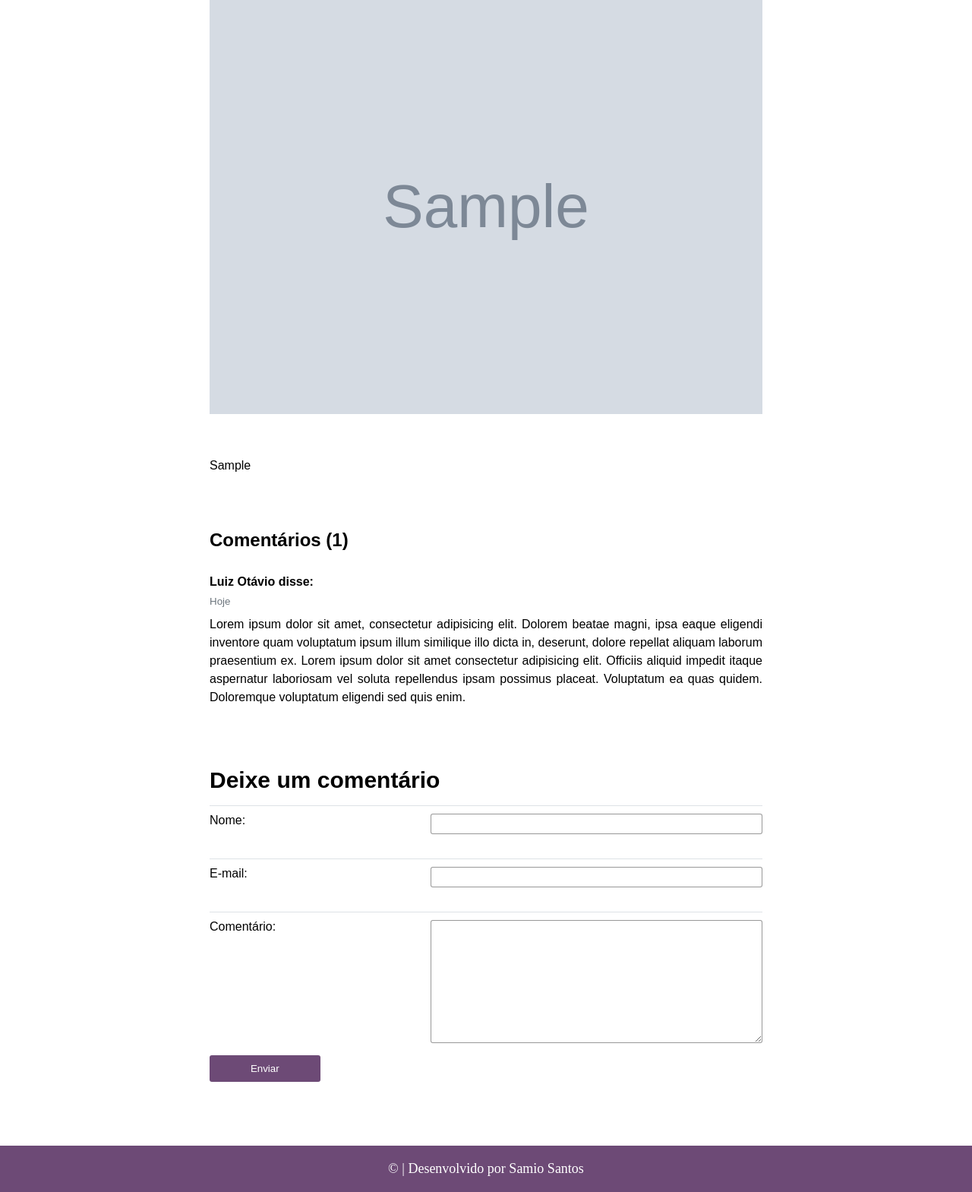
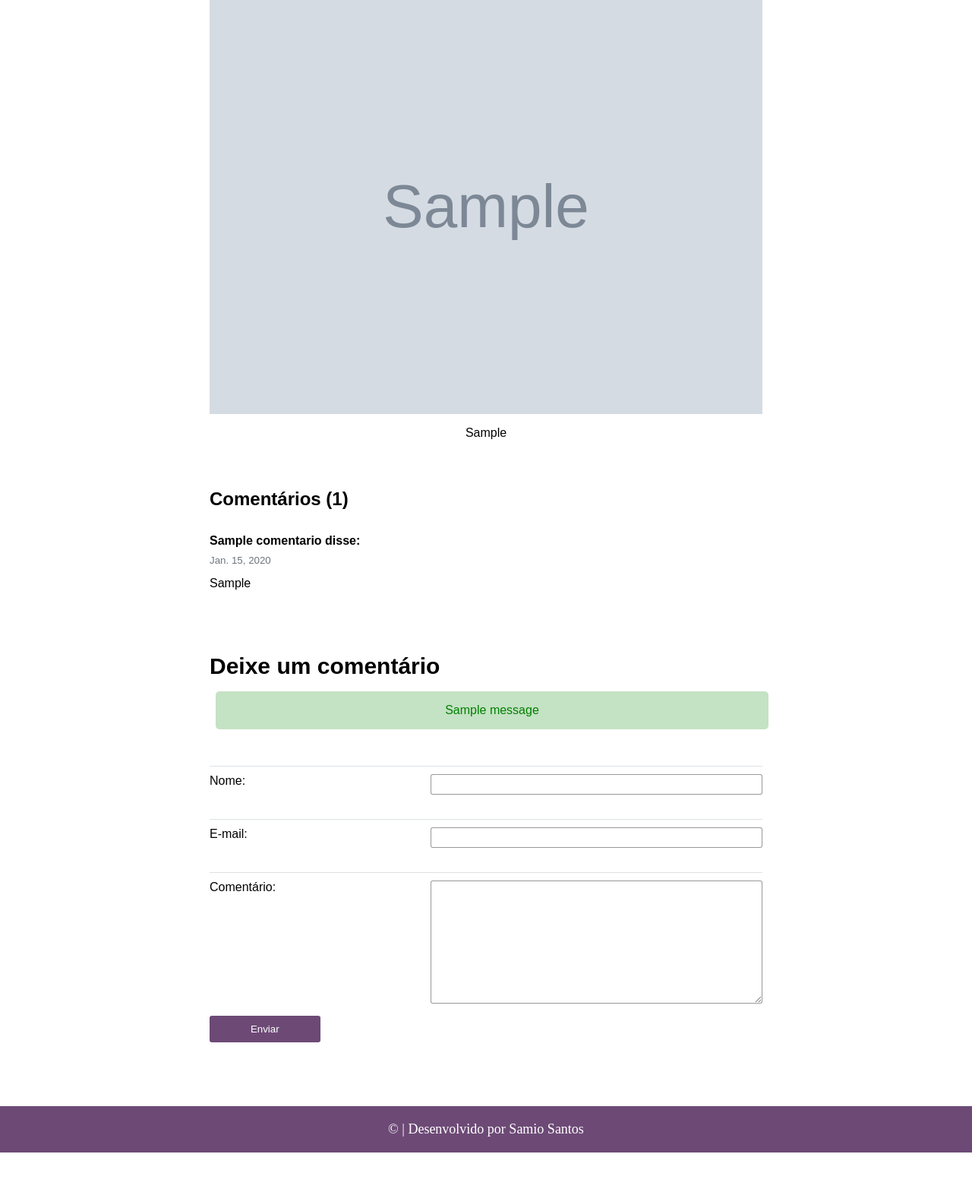
Before and after one commit to Samio-Santos/Projeto_blog_Django, a Django app: page /post/post/1 in a window 1280 px wide. Shown: the part 302-1871 px from the top of the page at 76% size. After the commit the page ends 1819 px from the top, so only its background shows below. Run offline with Django 3.2, Linux system fonts and the light colour scheme; tables that the repository leaves empty hold one stand-in row (values such as "Sample post"); grey boxes marked "Sample" are stand-in pictures; one stand-in notice (Sample message) is shown.

Commit message:
Blog finalizado

```diff
--- /dev/null
+++ b/comentarios/forms.py
@@ -0,0 +1,7 @@
+from django.forms import ModelForm
+from .models import Comentarios
+
+class FormComentario(ModelForm):
+    class Meta:
+        model = Comentarios
+        fields = ('nome', 'email', 'comentario')
--- a/comentarios/models.py
+++ b/comentarios/models.py
@@ -9,7 +9,7 @@ class Comentarios(models.Model):
     email = models.EmailField()
     comentario = models.TextField()
     post_comentario = models.ForeignKey(Post, on_delete=models.CASCADE)
-    usuario_comentario = models.ForeignKey(User, on_delete=models.DO_NOTHING)
+    usuario_comentario = models.ForeignKey(User, on_delete=models.DO_NOTHING, blank=True, null=True)
     data_comentario = models.DateTimeField(default=timezone.now)
     publicado_comentario = models.BooleanField(default=False)
 
@@ -19,4 +19,4 @@ class Comentarios(models.Model):
 
 
     def __str__(self):
-        return self.nome_comentario
+        return self.nome
--- a/files/css/post.css
+++ b/files/css/post.css
@@ -27,14 +27,8 @@
 }
 .cards img {
   margin-top: 4rem;
+  margin-bottom: 1rem;
   width: 100%;
-}
-
-.cards p {
-  text-align: justify;
-  margin-top: 3rem;
-  line-height: 2.5;
-  font-size: 16px;
 }
 
 .comments {
@@ -44,7 +38,6 @@
 
 .comments h4 {
   margin-top: 2rem;
-  /* margin-bottom: 1rem; */
 }
 
 .comments small {
@@ -112,8 +105,18 @@ form button:hover {
   background-color: #370344;
 }
 
+.alert-success {
+  text-align: center;
+  background-color: rgba(0, 128, 0, 0.233);
+  color: green;
+  width: 100%;
+  margin-left: 0.5rem;
+  padding: 1rem;
+  border-radius: 5px;
+  margin-bottom: 3rem;
+}
 
-@media(min-width: 700px) {
+@media (min-width: 700px) {
   .box-container {
     width: 60%;
   }
@@ -126,5 +129,4 @@ form button:hover {
   .cards img {
     height: auto;
   }
-
 }
--- a/post/views.py
+++ b/post/views.py
@@ -1,33 +1,55 @@
 from django.shortcuts import render,get_object_or_404, redirect
 from post.models import Post
+from comentarios.models import Comentarios
 from django.http import Http404
 from django.core.paginator import Paginator
-from django.db.models import Q
+from django.db.models import Q, Case, Count, When
 from django.contrib import messages
+from comentarios.forms import FormComentario
 
-
-# Create your views here.
 
 def index(request):
     data = {}
-    post = Post.objects.order_by('-id')
+    post = Post.objects.order_by('-id').annotate(
+        numero_comentarios=Count(
+            Case(
+                When(comentarios__publicado_comentario=True, then=1)
+            )
+        )
+    )
 
-    paginator = Paginator(post, 2)
+    paginator = Paginator(post, 4)
     page = request.GET.get('p')
     post = paginator.get_page(page)
 
     data['posts'] = post
+
     return render(request, 'posts/index.html', data)
 
 def post(request, id):
     data = {}
 
     post = get_object_or_404(Post, id=id)
+    form = FormComentario(request.POST or None)
+    comments = Comentarios.objects.filter(
+        publicado_comentario=True,
+        post_comentario=post
+    )
 
     if not post.publicado_post:
         raise Http404()
 
+    if request.method == 'POST':
+        if form.is_valid():
+            comentario = Comentarios(**form.cleaned_data)
+            comentario.post_comentario = post
+            comentario.save()
+            messages.success(request, 'Comentário enviado com sucesso!')
+            return redirect('post_detalhe', id=post.id)
+
     data['post'] = post
+    data['form'] = form
+    data['comments'] = comments
 
     return render(request, 'posts/post.html', data)
 
@@ -36,7 +58,7 @@ def post_categoria(request, categoria):
     data = {}
     post = Post.objects.order_by('-id').filter(categoria_post__nome_cat__iexact=categoria)
 
-    paginator = Paginator(post, 2)
+    paginator = Paginator(post, 4)
     page = request.GET.get('p')
     post = paginator.get_page(page)
 
--- a/templates/posts/post.html
+++ b/templates/posts/post.html
@@ -1,4 +1,5 @@
 {% load static %}
+{% load humanize %}
 <!DOCTYPE html>
 <html lang="pt-br">
   <head>
@@ -49,47 +50,49 @@
           <h2>{{ post.titulo_post }}</h2>
           <h5>{{ post.resumo_post }}</h5>
           <small>{{ post.autor_post }} | {{ post.data_post }} | {{post.categoria_post }}</small>
-          <img src="{{ post.imagem_post.url }}" alt="" />
-          <p>{{ post.conteudo_post}}</p>
+          {% if post.imagem_post %}
+            <img src="{{ post.imagem_post.url }}" alt="{{ post.titulo_post }}" />
+          {% endif %}
+
+          <div>{{ post.conteudo_post|safe }}</div>
         </div>
-
+        {% if comments %}
         <div class="comments">
-          <h1>Comentários (1)</h1>
-          <h4>Luiz Otávio disse:</h4>
-          <small>Hoje</small>
+          <h1>Comentários ({{ comments.count}})</h1>
+          {% for comment in comments %}
+          <h4>{{comment.nome}} disse:</h4>
+          <small>{{comment.data_comentario|naturalday}}</small>
           <p>
-            Lorem ipsum dolor sit amet, consectetur adipisicing elit. Dolorem
-            beatae magni, ipsa eaque eligendi inventore quam voluptatum ipsum
-            illum similique illo dicta in, deserunt, dolore repellat aliquam
-            laborum praesentium ex. Lorem ipsum dolor sit amet consectetur
-            adipisicing elit. Officiis aliquid impedit itaque aspernatur
-            laboriosam vel soluta repellendus ipsam possimus placeat. Voluptatum
-            ea quas quidem. Doloremque voluptatum eligendi sed quis enim.
+            {{comment.comentario}}
           </p>
+          {% endfor %}
         </div>
+        {% endif %}
 
         <div class="contact">
           <h1>Deixe um comentário</h1>
-          <form action="#" method="POST">
+          {% if messages %}
+            {% for message in messages %}
+              <div class="{{ message.tags }}" role="alert">
+                {{ message }}
+              </div>
+            {% endfor %}
+          {% endif %}
+          <form action="#enviar_comentario" method="POST">
             {% csrf_token %}
             <div class="box-input">
-              <label for="nome">Nome:</label>
-              <input type="text" id="nome" />
+              <label for="{{ form.nome.id_for_label }}">Nome:</label>
+              {{ form.nome }}
             </div>
 
             <div class="box-input">
-              <label for="email">E-mail:</label>
-              <input type="email" id="email" />
+              <label for="{{ form.email.id_for_label }}">E-mail:</label>
+              {{ form.email}}
             </div>
 
             <div class="box-input">
-              <label for="comment">Comentário:</label>
-              <textarea
-                name="comment"
-                id="comment"
-                cols="30"
-                rows="10"
-              ></textarea>
+              <label for="{{ form.comentario.id_for_label }}">Comentário:</label>
+              {{form.comentario}}
             </div>
 
             <button type="submit" title="Enviar Formulário">Enviar</button>
```
Also changed, not shown: files/css/index.css (+6 -2 lines), templates/posts/index.html (+39 -25 lines), comentarios/migrations/0005_auto_20210104_2037.py (added), midias/django-summernote/2021-01-04/757314f9-b31d-441a-a89c-683db643aae1.jpg (added), midias/django-summernote/2021-01-04/9c86b3c4-63d1-4cfe-856e-c145c069ee88.jpg (added), midias/django-summernote/2021-01-05/5cc766d4-2c25-410f-afd6-76f791275412.jpg (added), midias/post_img/chip_circuit_processor_140251_1280x720.jpg (added), midias/post_img/circuit_paths_chips_black_pin_26298_1280x720.jpg (added), midias/post_img/keyboard_robot_bw_clone_lego_27558_1280x720.jpg (added), midias/post_img/linux_debian_brand_logo_spiral_93908_1280x720.jpg, midias/post_img/linux_system_hi-tech_73419_1280x720_8BxFJ48.jpg (added), midias/post_img/processor_cpu_upgrade_installation_chip_robot_5633_1280x720.jpg (added), midias/post_img/windows_field_grass_operating_system_74340_1280x720.jpg (added).
